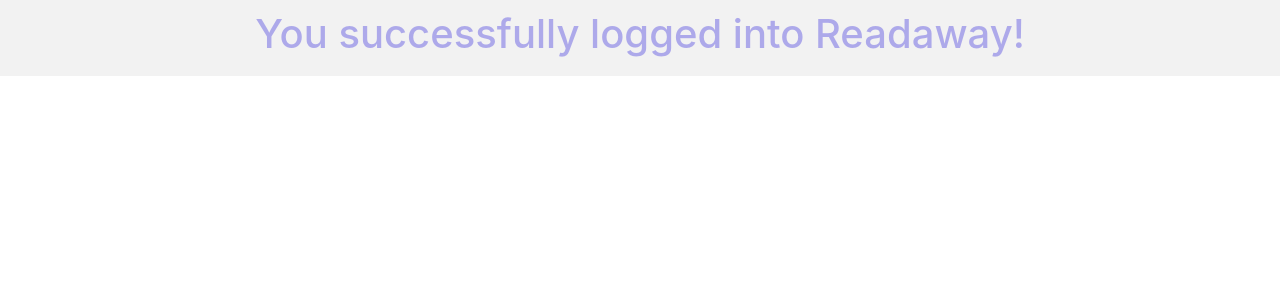
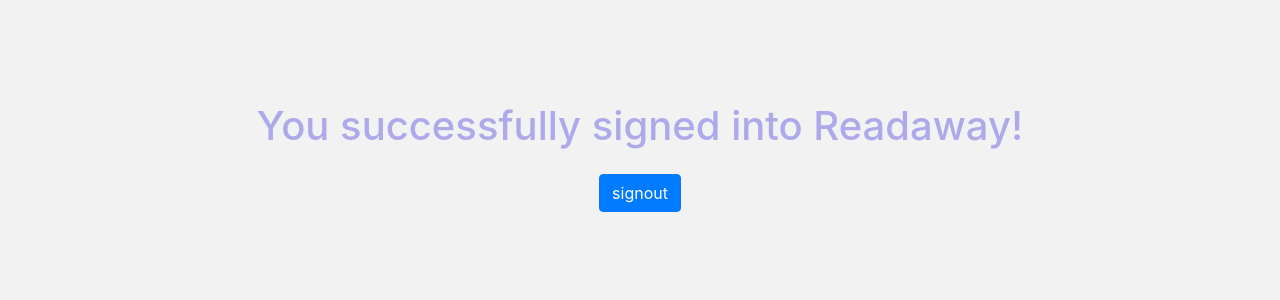
Before and after one commit to cyberangel99/LoginSignup, a Next.js app: page /dashboard in a window 1280 px wide. Shown: the top 300 px of the page. Built offline with nearby package versions, Linux system fonts and the light colour scheme.

Commit message:
signout
added a signout button

```diff
--- a/assets/custom.scss
+++ b/assets/custom.scss
@@ -55,11 +55,15 @@
 //Dashboard page
 
 .dashboard {
+  height: 100vh;
   width: 100%;
-  padding: 10px;
+  padding-top: 8%;
   background-color: #f2f2f2;
+  text-align: center;
 }
 .loginTitle {
   color: #ada9ea;
-  text-align: center;
 }
+.signout {
+  margin: 16px;
+}
--- a/pages/dashboard.js
+++ b/pages/dashboard.js
@@ -1,10 +1,25 @@
 import React from 'react';
+import { Button } from 'react-bootstrap';
+import firebase from '../utils/firebase';
 import { useRouter } from 'next/router';
-
+//check to see of token is removed when signing out
 export default function Dashboard() {
+  //Signout
+  const router = useRouter();
+  const signout = () => {
+    firebase
+      .auth()
+      .signOut()
+      .then(() => {
+        router.push('/');
+      });
+  };
   return (
     <section className="dashboard">
-      <h1 className="loginTitle">You successfully logged into Readaway!</h1>
+      <h1 className="loginTitle">You successfully signed into Readaway!</h1>
+      <Button className="signout" onClick={() => signout()}>
+        signout
+      </Button>
     </section>
   );
 }
```
Also changed, not shown: 1 other file (tests, documents, lock files or other folders).
